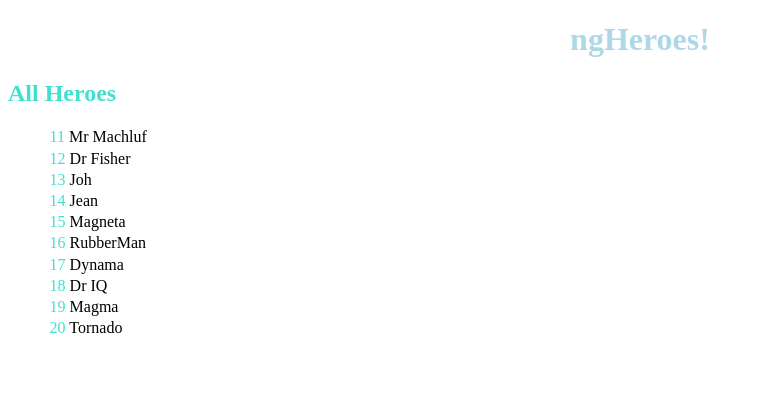
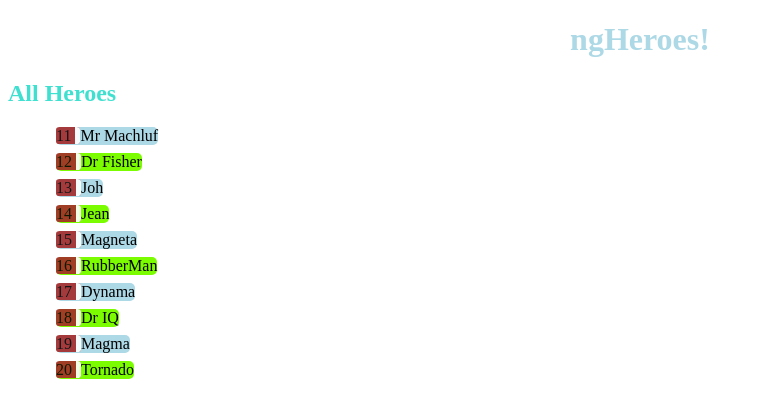
Before and after one commit to avivsab/Angular-Hero, an Angular app in the folder ngHeroes/: page / in a window 1280 px wide. Shown: the top 418 px of the page, without its empty margins (0-761 px from the left). Built offline with nearby package versions, Linux system fonts and the light colour scheme.

Commit message:
Added style for heroes list in hero.comp.css

```diff
--- a/ngHeroes/src/app/heroes/heroes.component.css
+++ b/ngHeroes/src/app/heroes/heroes.component.css
@@ -1,11 +1,31 @@
-h2, span {
+h2 {
     color: turquoise;
+}
+
+span {
+    background-color: brown;
+    opacity: 0.9;
+    border-right: 5px #fff solid;
+    border-radius: 15%;
 }
 
 ul {
     list-style-type: none;
 }
 
-li {
-    padding: 0.1rem;
+li:nth-child(odd) {
+
+    background-color: lightblue;
+    width: fit-content;
+    border-radius: 5px;
+    margin: 0.5rem;
+
 }
+li:nth-child(even) {
+
+    background-color: lawngreen;
+    width: fit-content;
+    border-radius: 5px;
+    margin: 0.5rem;
+
+}
```
